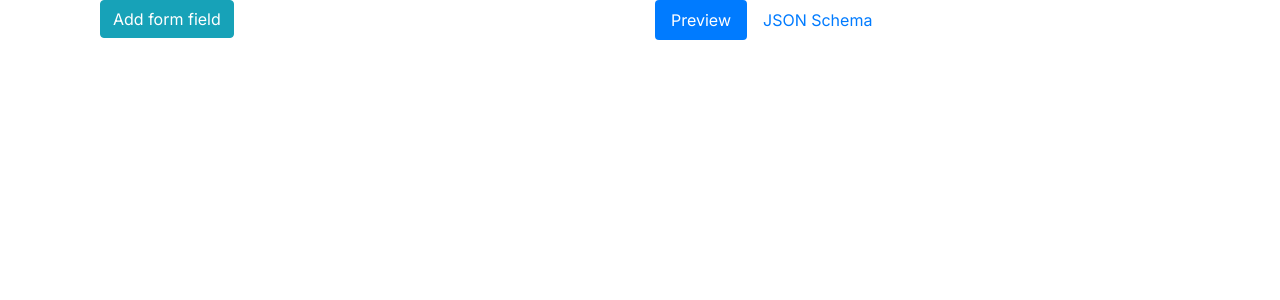
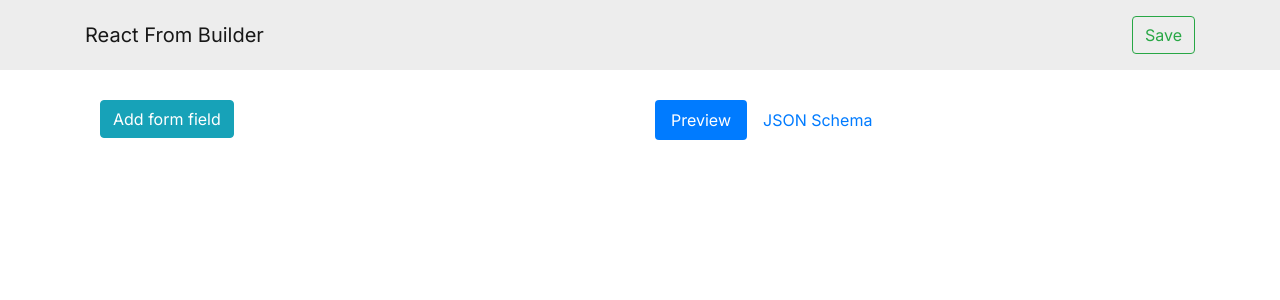
Before and after one commit to mukti107/react-form-builder, a React (Vite) app: page / in a window 1280 px wide. Shown: the top 300 px of the page. Built offline with nearby package versions, Linux system fonts and the light colour scheme.

Commit message:
form ID generation in the front end

```diff
--- a/index.html
+++ b/index.html
@@ -5,7 +5,7 @@
     <link rel="stylesheet" href="https://cdn.jsdelivr.net/npm/bootstrap@4.0.0/dist/css/bootstrap.min.css" integrity="sha384-Gn5384xqQ1aoWXA+058RXPxPg6fy4IWvTNh0E263XmFcJlSAwiGgFAW/dAiS6JXm" crossorigin="anonymous">
     <link rel="icon" type="image/svg+xml" href="/vite.svg" />
     <meta name="viewport" content="width=device-width, initial-scale=1.0" />
-    <title>Vite + React + TS</title>
+    <title>React From Builder</title>
   </head>
   <body>
     <div id="root"></div>
--- a/package.json
+++ b/package.json
@@ -13,7 +13,8 @@
     "react": "^18.2.0",
     "react-dom": "^18.2.0",
     "styled-components": "^5.3.6",
-    "styled-system": "^5.1.5"
+    "styled-system": "^5.1.5",
+    "uuid": "^9.0.0"
   },
   "devDependencies": {
     "@types/lodash": "^4.14.191",
--- a/src/App.tsx
+++ b/src/App.tsx
@@ -1,9 +1,12 @@
 import { Formik } from 'formik'
 import {get} from 'lodash';
+import { v4 as uuidv4 } from 'uuid';
 import FormGenerator from './FormGenerator'
 import FormSchema from './types/FormSchema'
 import '../index.css';
 import { MouseEvent, MouseEventHandler, useCallback, useState } from 'react';
+import Header from './AppComponents/Header';
+
 
 const fieldSchema: FormSchema = [
   {type: 'select', label: 'Type', name: 'type', options: [
@@ -80,6 +83,8 @@ const schema: FormSchema = [
 
 function App() {
 
+  const [formID, setFromID] = useState()
+
   const [activeTab, setActiveTab] = useState('preview');
 
   const activateTab: MouseEventHandler<HTMLAnchorElement> = useCallback((e)=>{
@@ -88,7 +93,19 @@ function App() {
     setActiveTab(tabToActivate);
   }, []);
 
+  const saveFrom:MouseEventHandler<HTMLButtonElement>  = useCallback((e)=>{
+
+    if( !formID ){
+      setFromID(uuidv4())
+    }
+
+    console.log("Form ID", formID)
+
+  }, [formID]);
+
   return (
+    <>
+    <Header SaveForm={saveFrom} FormID={formID} />
     <div className="container">
       <Formik onSubmit={console.log} initialValues={{}}>
         {({values, setFieldValue})=>(<div className="container">
@@ -133,6 +150,7 @@ function App() {
         </div>)}
       </Formik>
     </div>
+    </>
   )
 }
 
--- /dev/null
+++ b/src/AppComponents/Header.tsx
@@ -0,0 +1,39 @@
+import { MouseEventHandler } from "react";
+
+
+type HeaderProps = {
+    SaveForm: MouseEventHandler<HTMLButtonElement>;
+    FormID?: string
+};
+
+function Header(props:HeaderProps) {
+
+
+
+    return (
+
+            <nav className="navbar navbar-light sticky-top" style={{backgroundColor: "#ededed", marginBottom: "30px", zIndex: 9999} }>
+
+            <div className="container">
+
+            <a className="navbar-brand" href="#">
+                React From Builder
+            </a>
+            <span className="navbar-text">
+
+            <div className="form-inline my-2 my-lg-0">
+
+                <span className="mr-2">{props.FormID}</span>
+
+                <button className="btn btn-outline-success my-2 my-sm-0" onClick={props.SaveForm}>Save</button>
+            </div>
+
+            </span>
+            </div>
+
+            </nav>
+
+    );
+}
+
+export default Header;
```
Also changed, not shown: 1 other file (tests, documents, lock files or other folders).
